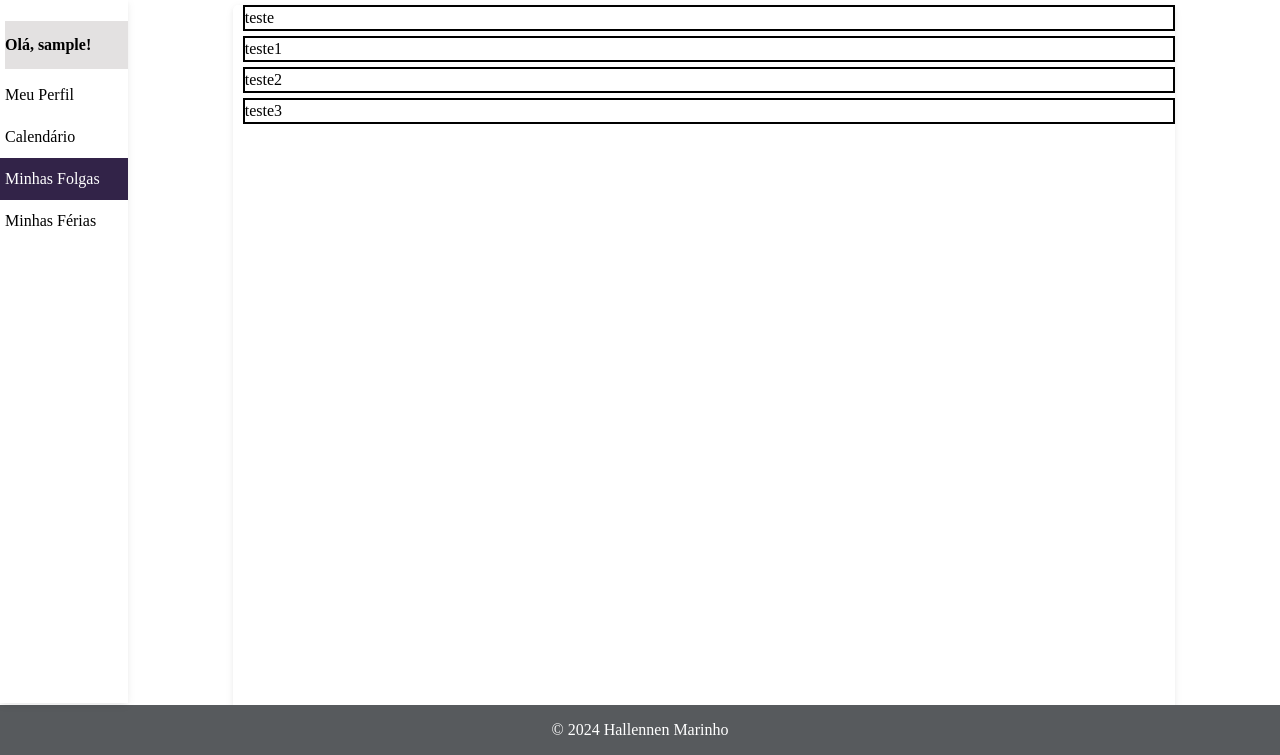
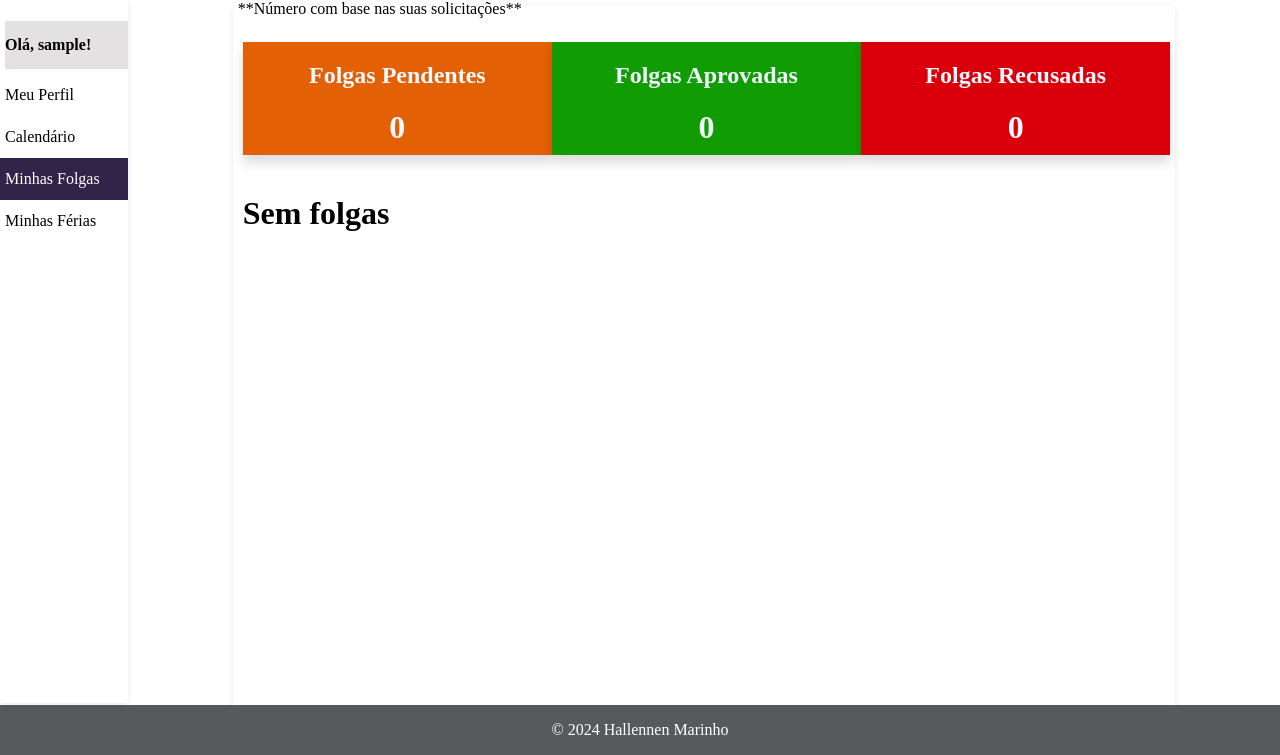
Before and after one commit to Hallennen/GestaoTI, a Django app: page /folgas/1/ in a window 1280 px wide. Shown: the part 45-800 px from the top of the page. Run offline with Django 5.2, Linux system fonts and the light colour scheme; the visitor is signed in with stand-in values (Sample User, id 1); data that the repository does not hold is empty.

Commit message:
include html/css in page rest

```diff
--- a/accounts/templates/myrest.html
+++ b/accounts/templates/myrest.html
@@ -6,18 +6,67 @@
 
 {% block content %}
 <!-- <h1>Minhas Folgas</h1> -->
-    <div class="painel-folgas">
-        <div id='linha'>teste</div>
-        <div id='linha'>teste1</div>
-        <div id='linha'>teste2</div>
-        <div id='linha'>teste3</div>
+<p id='informativo'>**Número com base nas suas solicitações**</p>
+    <div class="dados-folgas">
+
+        <div class="item-dados" id='dados-pendente'>
+            <h2>Folgas Pendentes</h2>
+            {% if pendentes > 0 %}
+                <h1>{{pendentes}}</h1>
+            {% else %}
+                <h1>0</h1>
+            {% endif %}
+        </div>
+
+        <div class="item-dados" id='dados-aprovado'>
+            <h2>Folgas Aprovadas</h2>
+            {% if aprovadas > 0 %}
+                <h1>{{aprovadas}}</h1>
+            {% else %}
+                <h1>0</h1>
+            {% endif %}
+        </div>
+        <div class="item-dados" id='dados-recusado'>
+            <h2>Folgas Recusadas</h2>
+            {% if recusadas > 0 %}
+                <h1>{{recusadas}}</h1>
+            {% else %}
+                <h1>0</h1>
+            {% endif %}
+        </div>
 
     </div>
-<!--
+
+
+    <div class="painel-folgas">
+
+
         {% if folgas %}
-            {% for folga in folgas %}
+            <div id="linha-titulos">
 
-                {{folga}}<br>
-            {% endfor %}
-        {% endif %} -->
+                <div class="item" id='box'>Data:</div>
+                <div class="item" id='box'>Motivo:</div>
+                <div class="item" id='box'>Status:</div>
+            </div>
+            {% if folgas %}
+                {% for folga in folgas %}
+                    <div id="linha-folga">
+
+                        <div class="item" id='box-folga'>{{folga.day}}</div>
+                        <div class="item" id='box-folga'>{{folga.motivo}}</div>
+                        <div class="item" id='box-folga'>{{folga.status_folga}}</div>
+                    </div>
+
+                {% endfor %}
+            {% endif %}
+
+
+        {% else %}
+            <h1 class="sem_info">Sem folgas </h1>
+        {% endif%}
+
+
+
+
+    </div>
 {% endblock %}
--- a/accounts/views.py
+++ b/accounts/views.py
@@ -39,8 +39,8 @@ class AplicationView(TemplateView):
 
 
     def get_context_data(self, **kwargs):
-        context = Folga.objects.filter(status_folga = 'APR')
-        extra_context = (Folga.objects.filter(status_folga = 'APR').count())
+        context = Folga.objects.filter(status_folga = 'APROVADO',folga_pessoa_id=self.request.user)
+        extra_context = (Folga.objects.filter(status_folga = 'APROVADO', folga_pessoa_id=self.request.user).count())
         extra = [extra_context]
         context = context
         return ({'context':context, 'contadores':extra_context})
@@ -77,7 +77,12 @@ class DetailFolgasView(ListView):
     context_object_name = 'folgas'
 
 
+
     def get_context_data(self, **kwargs):
         context = super().get_context_data(**kwargs)
-        context["folgas"] = Folga.objects.filter(folga_pessoa='1').values()
-        return context
+        context["folgas"] = Folga.objects.filter(folga_pessoa_id=self.request.user).values().order_by('-day')[:8]
+        context["aprovadas"] = Folga.objects.filter(folga_pessoa_id=self.request.user, status_folga= 'APROVADO').count()
+        context["pendentes"] = Folga.objects.filter(folga_pessoa_id=self.request.user, status_folga= 'PENDENTE').count()
+        context["recusadas"] = Folga.objects.filter(folga_pessoa_id=self.request.user, status_folga= 'RECUSADO').count()
+
+        return (context)
--- a/static/accounts/myrest.css
+++ b/static/accounts/myrest.css
@@ -4,10 +4,82 @@
     font-size: bold;
 }
 
+/* conteinser de dashbord folgas */
+.dados-folgas{
+    display: grid;
+    grid-template-columns: 1fr 1fr 1fr ;
+    margin-right: 5px;
+    margin-bottom: 20px;
+    padding: 20px 0 20px 0;
+    text-align: center;
 
-#linha{
-    border: 2px solid black;
+}
+
+/* blocos dashbords   */
+.item-dados{
+    box-shadow: 0 10px 10px 0 rgba(0, 0, 0, 0.098), 0 2px 10px 0 rgb(0 0 0 / 5%);
+
+}
+
+p#informativo{
+    margin: -5px;
+}
+
+#dados-pendente{
+    background-color: rgb(227, 97, 4);
+    color: aliceblue;
+}
+#dados-aprovado{
+    background-color: rgb(18, 156, 3);
+    color: aliceblue;
+}
+#dados-recusado{
+    background-color: rgb(217, 0, 11);
+    color: aliceblue;
+}
+
+
+.box-center{
+    grid-template-rows: 0.1fr 1fr 3fr;
+}
+
+
+/* blocos folgas SE tiver  */
+
+#linha-titulos{
+    display: grid;
+    background: (199, 195, 195, 0.507);
+    grid-template-columns: 1fr 1fr 1fr;
+    text-align: center;
+    margin-right: 5px;
+    box-shadow: 0 2px 5px 0 rgb(0 0 0 / 5%), 0 2px 10px 0 rgb(0 0 0 / 5%);
+
+}
+
+#box{
+    background-color: rgba(199, 195, 195, 0.507);
+    text-transform: uppercase;
+    font-weight: bolder;
+}
+
+#linha-folga{
+    margin-right: 5px;
+    display: grid;
+    grid-template-columns: 1fr 1fr 1fr;
     padding-bottom: 2px;
     padding-top: 2px;
-    margin-bottom: 5px;
+    text-align: center;
+    padding: 5px 0 5px 0;
+    box-shadow: 0 2px 5px 0 rgb(0 0 0 / 5%), 0 2px 10px 0 rgb(0 0 0 / 5%);
+
 }
+.item{
+    padding: 5px 0 5px 0;
+}
+
+
+
+h1.sem_info{
+    top: 50%;
+
+}
--- a/static/app/base.css
+++ b/static/app/base.css
@@ -110,7 +110,7 @@ ul{
     margin-top: 2px;
     border-radius: 5px;
     box-shadow: 0 2px 5px 0 rgb(0 0 0 / 5%), 0 2px 10px 0 rgb(0 0 0 / 5%);
-
+    min-height: max-content;
 }
 
 footer{
```
Also changed, not shown: aplication/models.py (+5 -5 lines), static/aplication/scripts/calendario.js (+9 -6 lines), aplication/migrations/0003_alter_folga_motivo_alter_folga_status_folga.py (added).
